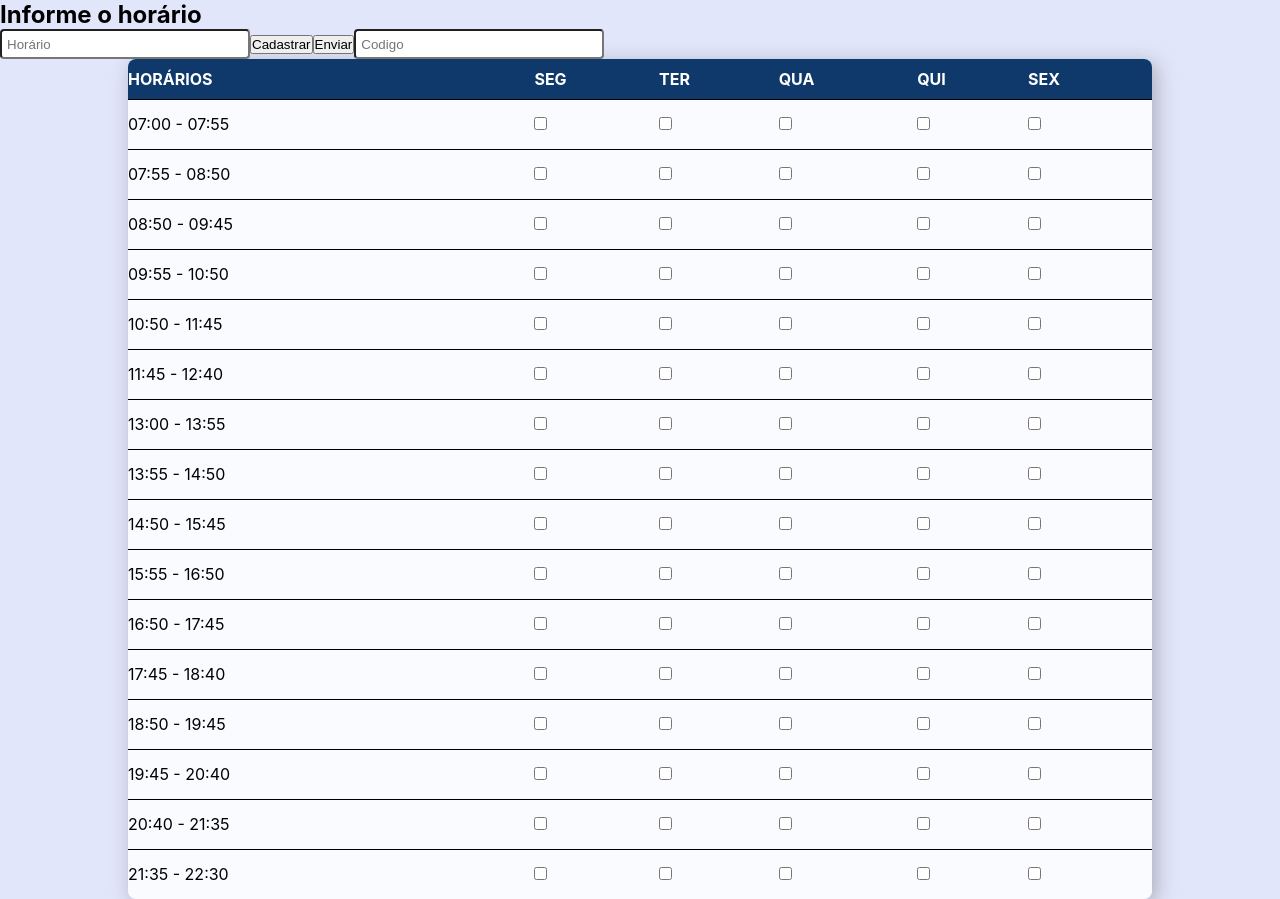
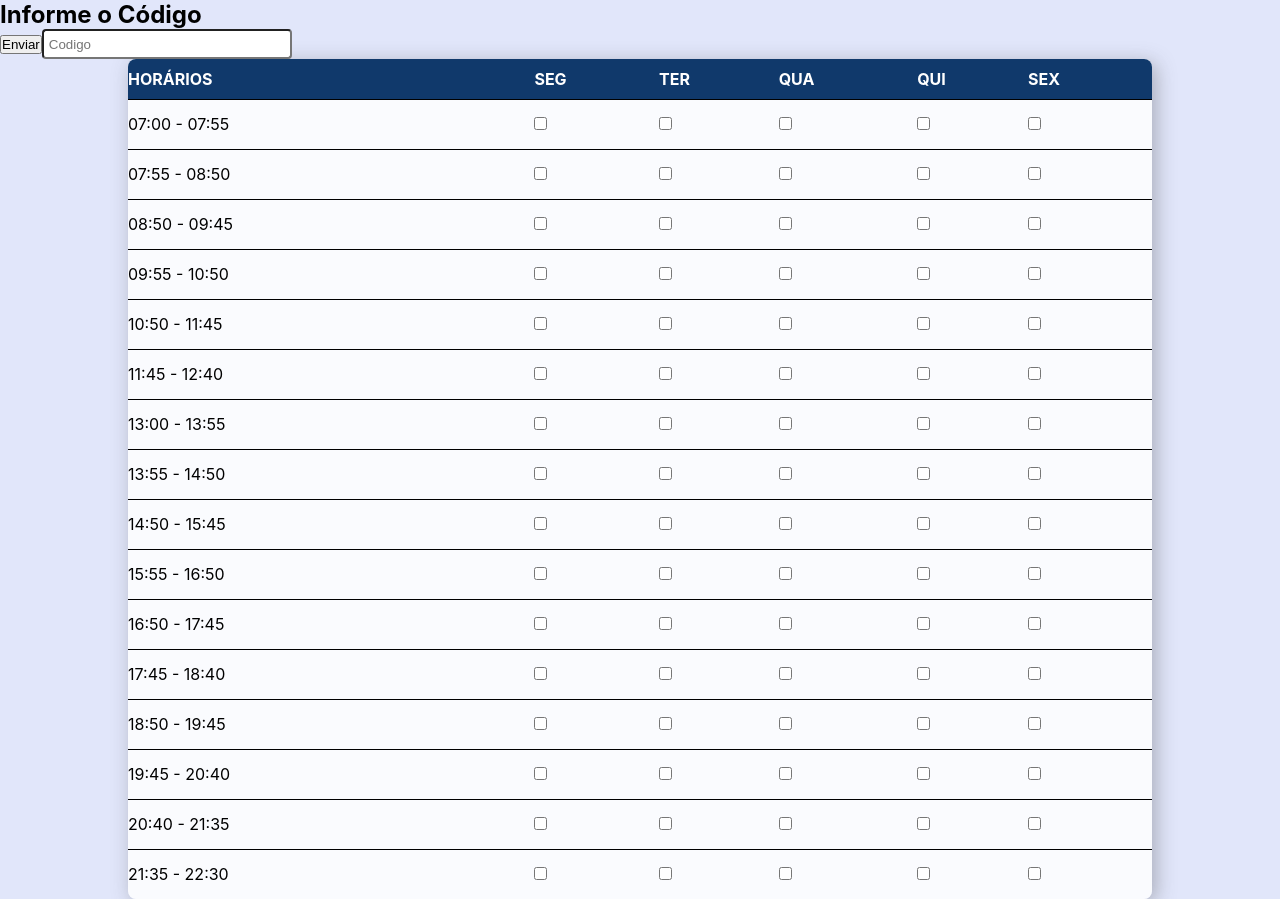
Before and after one commit to gpsics/horarios-bti-front, a React (Create React App) app: page /teste in a window 1280 px wide. Built offline with nearby package versions, Linux system fonts and the light colour scheme; a web font is replaced by a local one.

Commit message:
tentando passar os dados diretamente da função 'lerHorariosTurma' para a função 'verficarHorarios'

```diff
--- a/src/Components/turmas/listagem/Teste.jsx
+++ b/src/Components/turmas/listagem/Teste.jsx
@@ -1,4 +1,4 @@
-import React, { useCallback, useEffect, useState } from 'react';
+import React, { useState } from 'react';
 // cria um array de horarios nos quais vao ser as linhas da ptimeira coluna da tabela
 const horariosColuna = [
     { Horario: '07:00 - 07:55' },
@@ -120,6 +120,7 @@ const HorarioTable = () => {
                 setHorarioInformado(componentesData.horario)
 
                 // Esta função vai ler o horario passado  independente do tamanho e da quantidade de horarios que tiver na string "23M45" ou "234N23 56T34", vai tratar os dados, separando-os em combinações de 3 caracteres "2M4" sem repetições e vai salvalos em um array
+                const newArrayHorarios = [];
                 horarioInformado.forEach((horarioss) => {
                     const horarios = horarioss.split(' ')
                     horarios.forEach((horario) => {
@@ -141,6 +142,9 @@ const HorarioTable = () => {
                                         });
                                         return newHorarios;
                                     });
+                                    newArrayHorarios.push({
+                                        dia, turno, hora
+                                    })
                                 });
                             });
                         } else {
@@ -149,7 +153,7 @@ const HorarioTable = () => {
                     })
 
                 })
-
+                verificarHorarios(newArrayHorarios)
             } else {
                 console.log('Erro ao listar componentes.')
             }
@@ -175,7 +179,7 @@ const HorarioTable = () => {
 
 
     const [iguais, setIguais] = useState([])
-    const verificarHorarios =useCallback((newArray) => {
+    const verificarHorarios =(newArray) => {
         setIguais([])
         // Nesta função, ira acontecer uma verificação de se pelo menos um elemento do array 'newArray' atende as condições dentro do metodo .some()
         if (horariosOcupados.size > 0) {
@@ -191,14 +195,14 @@ const HorarioTable = () => {
         }else{
             setIguais([])
         }
-    }, [horariosOcupados]);
-    useEffect(() => {
-        // Se tiver algum horário em horáriosOcupados, passa os valores para a função verificarHorários
-        if(horariosOcupados.size > 0){
-            const newArray = Array.from(horariosOcupados.values());
-            verificarHorarios(newArray)
-        }
-    }, [verificarHorarios, horariosOcupados])
+    };
+    // useEffect(() => {
+    //     // Se tiver algum horário em horáriosOcupados, passa os valores para a função verificarHorários
+    //     if(horariosOcupados.size > 0){
+    //         const newArray = Array.from(horariosOcupados.values());
+    //         verificarHorarios(newArray)
+    //     }
+    // }, [verificarHorarios, horariosOcupados])
 
     const enviarHorarios = () => {
         let mensagem = horariosMarcados.join(' ');
@@ -207,15 +211,8 @@ const HorarioTable = () => {
 
     return (
         <React.Fragment>
-            <h2>Informe o horário</h2>
-            <input
-                type="text"
-                placeholder="Horário"
-                value={horarioInformado}
-                onChange={(e) => setHorarioInformado(e.target.value)}
-                className="input"
-            />
-            <button onClick={() => { lerHorarioTurmas(); verificarHorarios() }}>Cadastrar</button>
+            <h2>Informe o Código</h2>
+
             <button onClick={() => { enviarHorarios() }}>Enviar</button>
 
 
```
